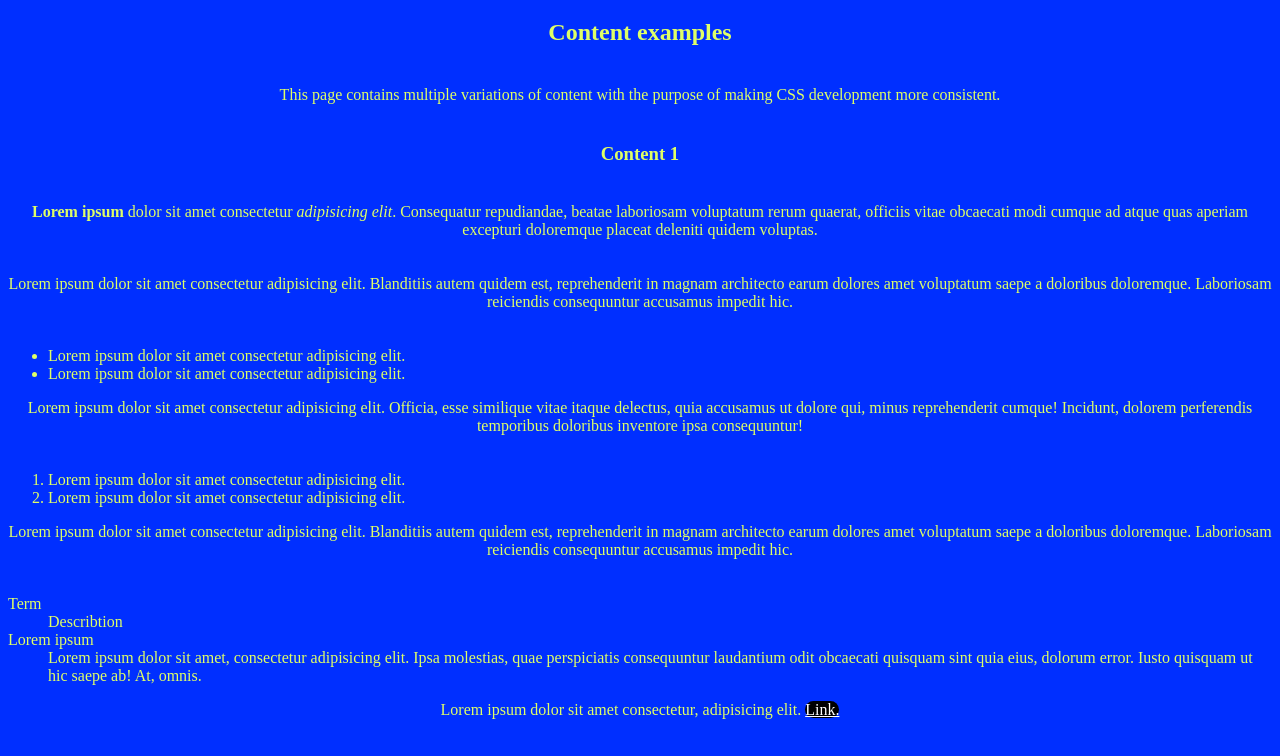
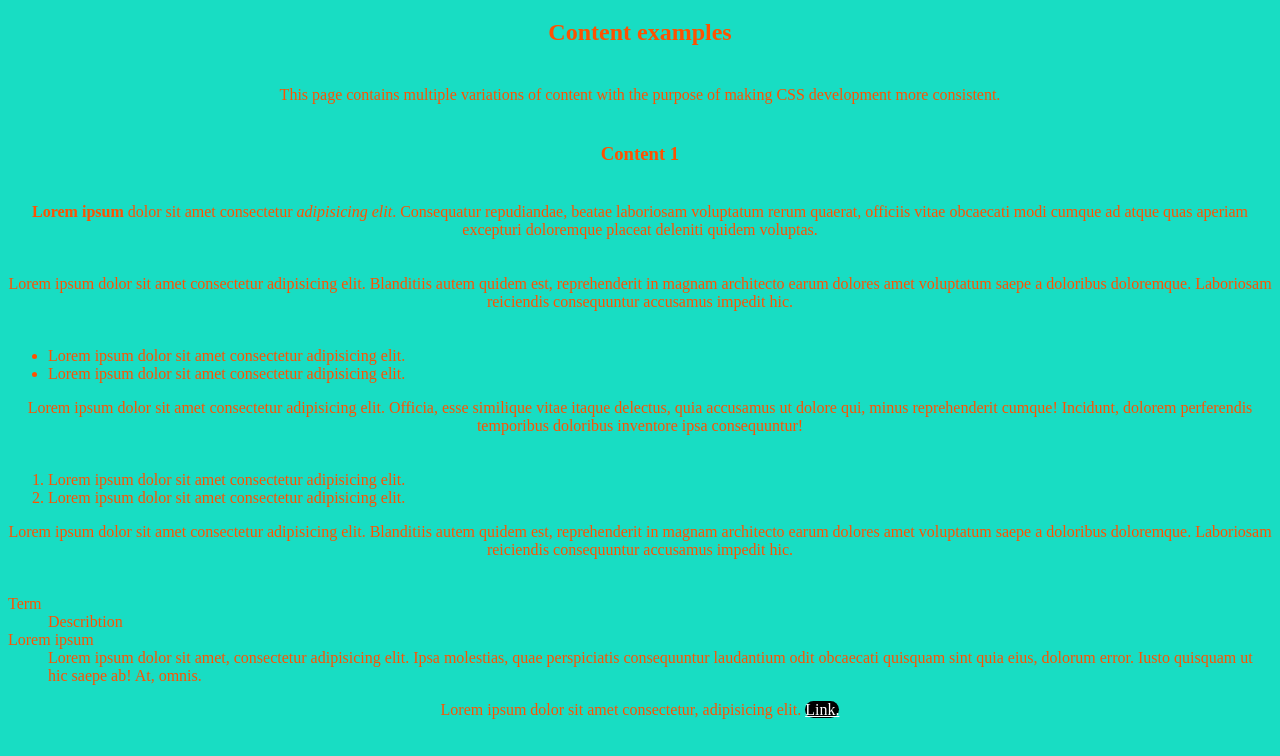
Before and after one commit to parentnode/subtree-test, a plain HTML site: page src/index.html in a window 1280 px wide. Shown: the part 177-933 px from the top of the page. Drawn offline with Linux system fonts and the light colour scheme.

Commit message:
Squashed 'theme/www/css/css-subtree/' changes from f8dab55..f8bdd3a
f8bdd3a orange
f1fda18 Merge commit '597af4d3e7ecb949ca72ad052102ba8fc312b884'
6170b34 change subtree

git-subtree-dir: theme/www/css/css-subtree
git-subtree-split: f8bdd3a8527c96fbd4e71ce93be3c8d4a7f7fb78

```diff
--- a/src/css/styles.css
+++ b/src/css/styles.css
@@ -1,6 +1,6 @@
 body {
-	color: #deff67;
-	background: #002fff;
+	color: #ff5100;
+	background: #18ddc3;
 }
 
 a {
```
